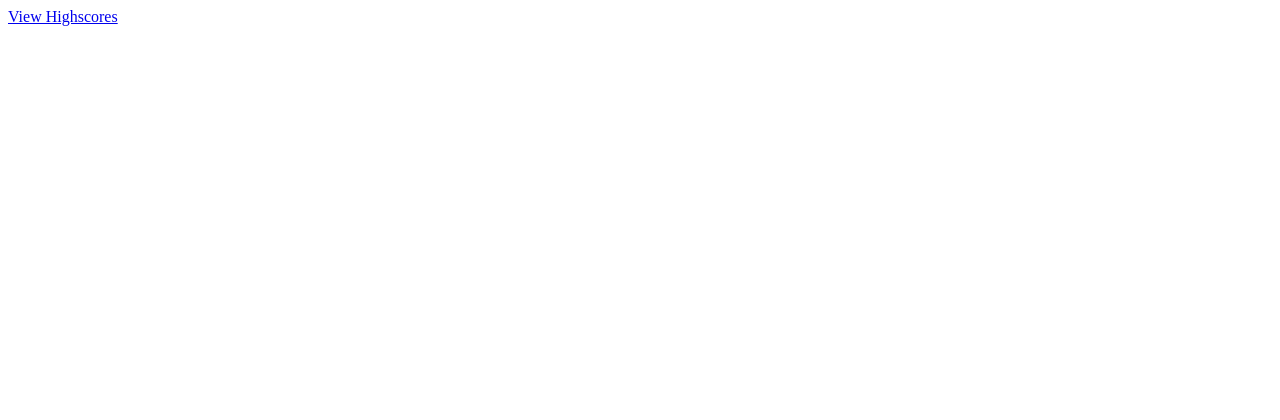
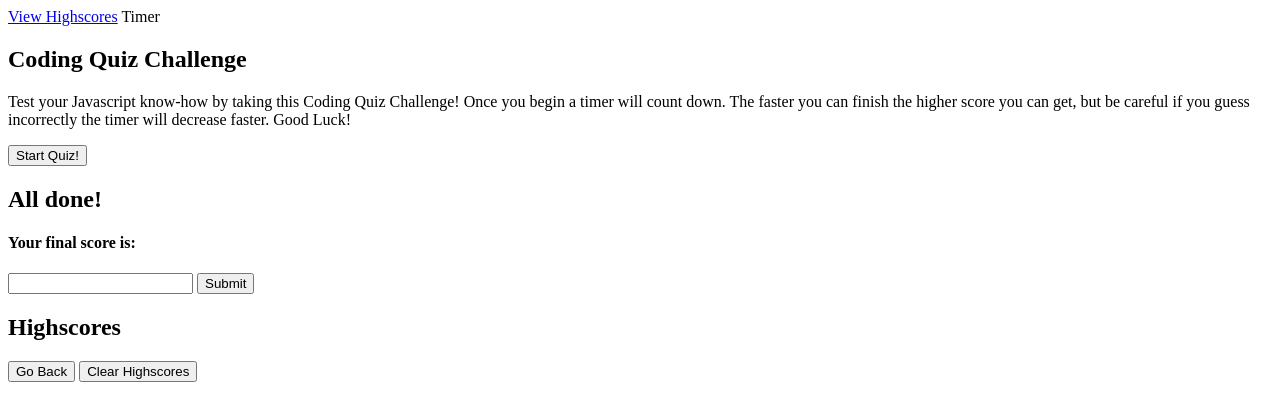
Before and after one commit to andrewjknapp/coding-quiz, a plain HTML site: page index.html in a window 1280 px wide. Drawn offline with Linux system fonts and the light colour scheme.

Commit message:
added content to html

```diff
--- a/index.html
+++ b/index.html
@@ -9,9 +9,41 @@
 <body>
     <header>
         <a href="#">View Highscores</a>
+        <span>Timer</span>
     </header>
+
     <main>
 
+        <section id="start-page">
+            <h1>Coding Quiz Challenge</h1>
+            <p>
+                Test your Javascript know-how by taking this Coding Quiz Challenge! Once you begin a timer will count down.
+                The faster you can finish the higher score you can get, but be careful if you guess incorrectly the timer
+                will decrease faster. Good Luck!
+            </p>
+            <button type="button">Start Quiz!</button>
+
+        </section>
+
+        <section id="question-page">
+            <h1 id="question"></h1>
+            <ul id="answers"></ul>
+            <h3 id="feedback"></h3>
+        </section>
+
+        <section id="initial-enter">
+            <h2>All done!</h2>
+            <h4>Your final score is: <span id="display-score"></span></h4>
+            <input type="text">
+            <button id="submit-initial">Submit</button>
+        </section>
+        <section id="highscore-page">
+            <h2>Highscores</h2>
+            <button id="go-back">Go Back</button>
+            <button id="clear-highscores">Clear Highscores</button>
+        </section>
+
     </main>
+
 </body>
 </html>
```
